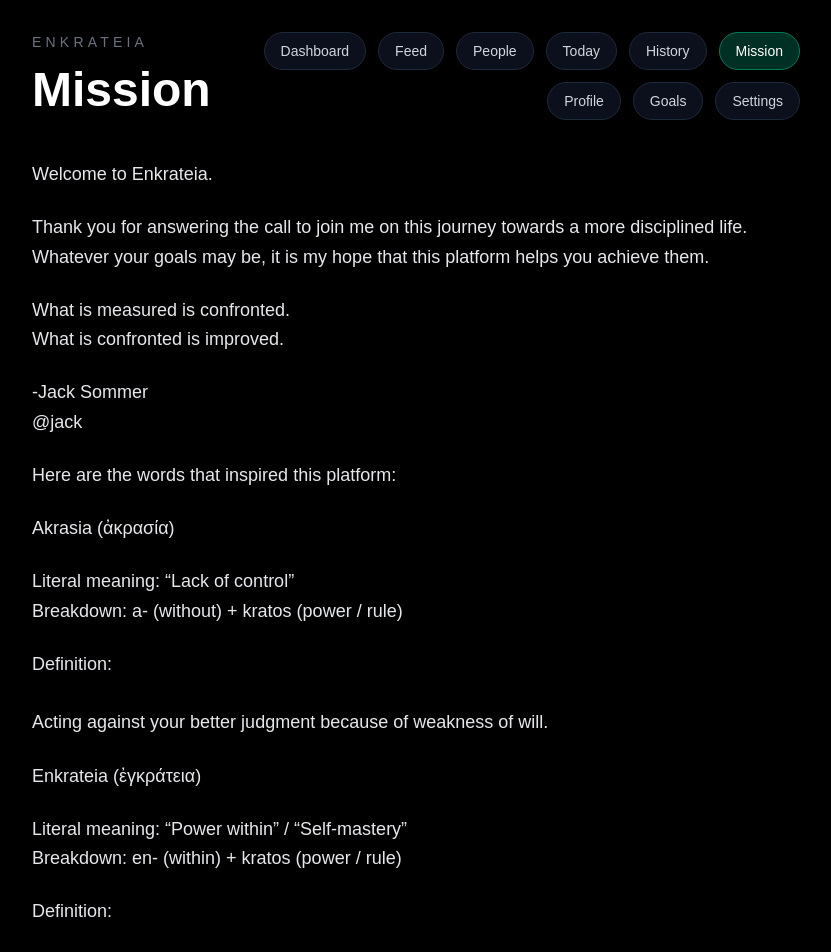
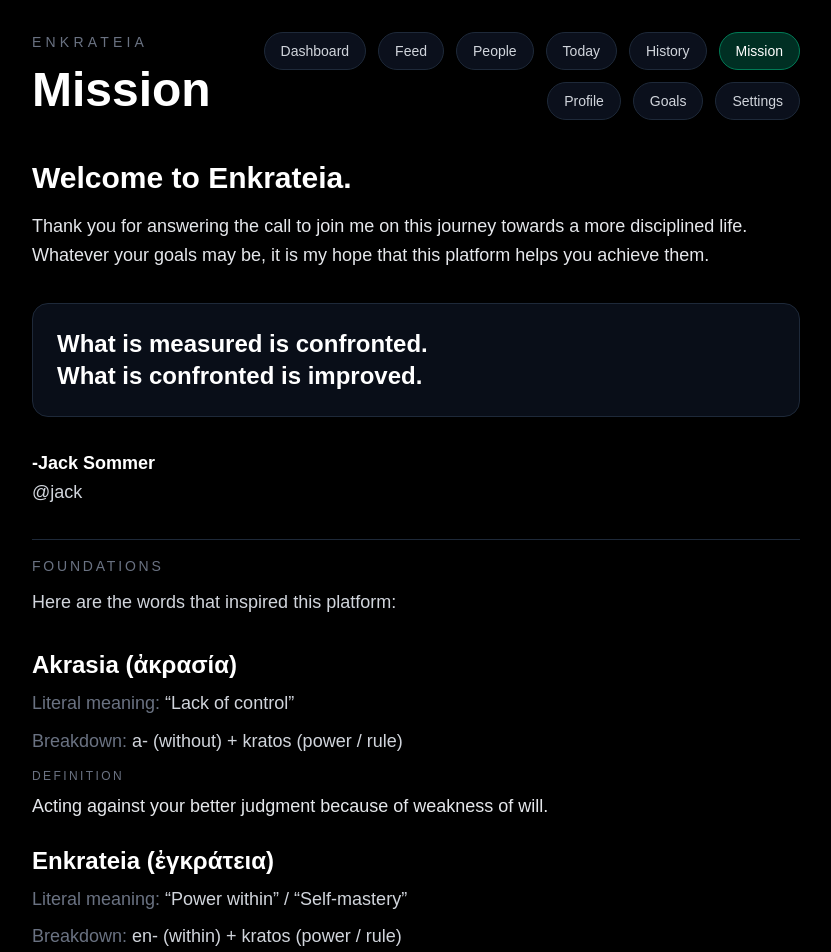
Before and after one commit to jack3sommer3-blip/enkrateia, a Next.js app: page /mission in a window 1280 px wide. Shown: the top 952 px of the page, without its empty margins (224-1055 px from the left). Built offline with nearby package versions, Linux system fonts and the light colour scheme.

Commit message:
Codex updates

```diff
--- a/app/mission/page.tsx
+++ b/app/mission/page.tsx
@@ -1,20 +1,6 @@
 "use client";
 
 import Nav from "@/app/components/Nav";
-
-const MISSION = [
-  "Welcome to Enkrateia.",
-  "Thank you for answering the call to join me on this journey towards a more disciplined life. Whatever your goals may be, it is my hope that this platform helps you achieve them.",
-  "What is measured is confronted.\nWhat is confronted is improved.",
-  "-Jack Sommer\n@jack",
-  "Here are the words that inspired this platform:",
-  "Akrasia (ἀκρασία)",
-  "Literal meaning: “Lack of control”\nBreakdown: a- (without) + kratos (power / rule)",
-  "Definition:\n\nActing against your better judgment because of weakness of will.",
-  "Enkrateia (ἐγκράτεια)",
-  "Literal meaning: “Power within” / “Self-mastery”\nBreakdown: en- (within) + kratos (power / rule)",
-  "Definition:\n\nSelf-control; the ability to act according to reason rather than impulse.",
-];
 
 export default function MissionPage() {
   return (
@@ -28,12 +14,77 @@ export default function MissionPage() {
           <Nav className="justify-end" />
         </header>
 
-        <section className="space-y-6 text-lg leading-relaxed text-gray-200">
-          {MISSION.map((block) => (
-            <p key={block} className="whitespace-pre-line">
-              {block}
+        <section className="space-y-8 text-lg leading-relaxed text-gray-200">
+          <div className="space-y-4">
+            <p className="text-2xl md:text-3xl font-semibold text-white">
+              Welcome to Enkrateia.
             </p>
-          ))}
+            <p>
+              Thank you for answering the call to join me on this journey towards a more
+              disciplined life. Whatever your goals may be, it is my hope that this
+              platform helps you achieve them.
+            </p>
+          </div>
+
+          <div className="p-6 rounded-2xl border border-gray-800 bg-gray-900/60">
+            <p className="text-xl md:text-2xl font-semibold text-white whitespace-pre-line">
+              What is measured is confronted.
+              {"\n"}
+              What is confronted is improved.
+            </p>
+          </div>
+
+          <div className="text-gray-300">
+            <div className="font-semibold text-white">-Jack Sommer</div>
+            <div>@jack</div>
+          </div>
+
+          <div className="pt-4 border-t border-gray-800">
+            <div className="text-sm uppercase tracking-[0.2em] text-gray-500">
+              Foundations
+            </div>
+            <p className="mt-3 text-gray-300">
+              Here are the words that inspired this platform:
+            </p>
+          </div>
+
+          <div className="space-y-6">
+            <div className="space-y-2">
+              <div className="text-2xl font-semibold text-white">
+                Akrasia (ἀκρασία)
+              </div>
+              <div className="text-gray-300">
+                <span className="text-gray-500">Literal meaning:</span>{" "}
+                “Lack of control”
+              </div>
+              <div className="text-gray-300">
+                <span className="text-gray-500">Breakdown:</span> a- (without) +
+                kratos (power / rule)
+              </div>
+              <div className="text-gray-500 uppercase tracking-[0.2em] text-xs mt-3">
+                Definition
+              </div>
+              <p>Acting against your better judgment because of weakness of will.</p>
+            </div>
+
+            <div className="space-y-2">
+              <div className="text-2xl font-semibold text-white">
+                Enkrateia (ἐγκράτεια)
+              </div>
+              <div className="text-gray-300">
+                <span className="text-gray-500">Literal meaning:</span> “Power within”
+                / “Self-mastery”
+              </div>
+              <div className="text-gray-300">
+                <span className="text-gray-500">Breakdown:</span> en- (within) +
+                kratos (power / rule)
+              </div>
+              <div className="text-gray-500 uppercase tracking-[0.2em] text-xs mt-3">
+                Definition
+              </div>
+              <p>Self-control; the ability to act according to reason rather than impulse.</p>
+            </div>
+          </div>
         </section>
       </div>
     </main>
```
